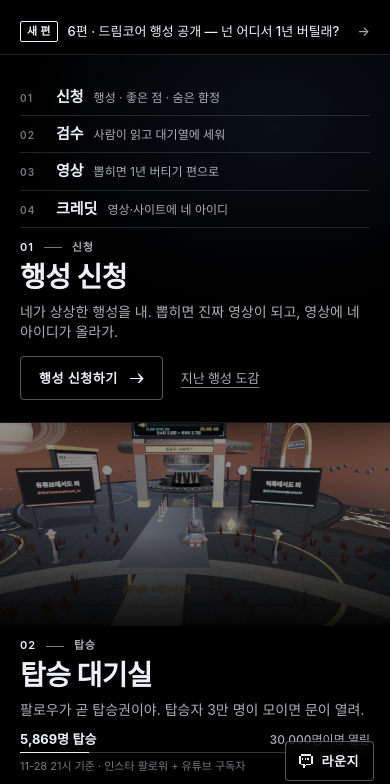
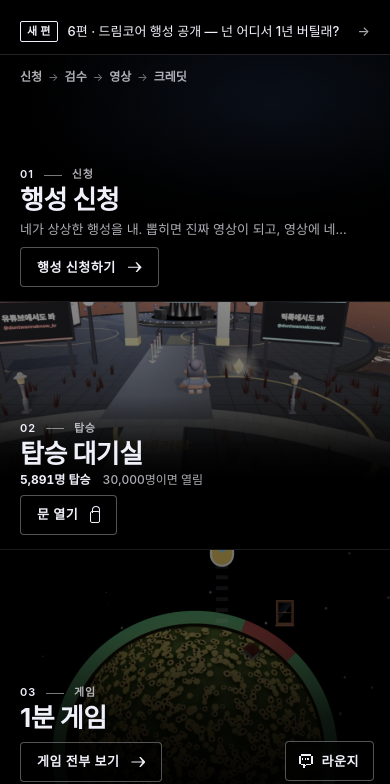
Before and after one commit to amioriginal/dwk-quiz, a plain HTML site: page space/start.html in a window 390 px wide. Shown: the part 47-831 px from the top of the page. Drawn offline with Linux system fonts and the light colour scheme; no server answers; a web font is replaced by a local one.

Commit message:
fix(입구): 폰 첫 화면에 세 칸이 다 보이게 — 칸마다 제목·한 줄·단추만
- 폰(899px 이하)에서 세 칸 = 화면 높이를 3등분, 스크롤 없이 셋 다 보임
- 칸 안의 목록(4단계·게임 목록·탑승 막대)은 한 줄 요약 또는 다음 화면으로
- 탑승 칸 영상을 칸 배경으로, 캐릭터가 제목 위에 오게
- 탑승자 수 22시 기준 갱신

Co-Authored-By: Claude Opus 5.5 <noreply@anthropic.com>

```diff
--- a/index.html
+++ b/index.html
@@ -16,7 +16,7 @@
 <link rel="canonical" href="https://dontwannaknow.kr/">
 <meta name="theme-color" content="#000000">
 <link rel="stylesheet" href="https://cdn.jsdelivr.net/gh/orioncactus/pretendard@v1.3.9/dist/web/variable/pretendardvariable-dynamic-subset.min.css" integrity="sha384-GIdEBaqGN9mNkDkMkzMHW8EKUqtpPIe/sLj1X7DIrnc9uPtLROJgmuDlh+3rBw0j" crossorigin="anonymous">
-<link rel="stylesheet" href="start-doors.css?v=8">
+<link rel="stylesheet" href="start-doors.css?v=9">
 </head>
 <body class="gate">
 <!-- 입구(2026-11-28 대표 「픽세 사이트 들어가면 처음에 3개로 … 목적에 따라서 ㄱ」 → 「똑같이 만들지 말고 … 세계 최고인거 보고」
--- a/space/data.js
+++ b/space/data.js
@@ -135,7 +135,7 @@ window.DWK = {
   //   openAt: 이 인원이 타면 우주선 광장이 열린다(대표 「1만 명에 먼저 열기」) · seats: 좌석 수 = 다 타면 출발(대표 「100,000명으로」)
   //   wall: 좌석 벽에 새겨 보여 주는 견본 아이디(시연용 · 실제 팔로워 아님 · 벽에 「견본」 표시가 붙는다). 1번은 우리 계정.
   ship: {
-    boarded: 5869, asOf: '11-28 21시', sources: { instagram: 2929, youtube: 2940 }, seats: 100000, openAt: 30000, // openAt 11-28 대표 「팔로우 3만되면 열거니까 접속 안되게」(구 10000 = 「1만 명에 먼저 열기」 대체됨)
+    boarded: 5891, asOf: '11-28 22시', sources: { instagram: 2941, youtube: 2950 }, seats: 100000, openAt: 30000, // openAt 11-28 대표 「팔로우 3만되면 열거니까 접속 안되게」(구 10000 = 「1만 명에 먼저 열기」 대체됨)
     wall: [
       { no: 1, id: 'dontwannaknow.kr' },
       { no: 2, id: 'sample_bukang' },
--- a/space/start-doors.css
+++ b/space/start-doors.css
@@ -153,3 +153,45 @@ body.gate .dch-new { background: var(--fg); color: #000; box-shadow: none; borde
 @media (prefers-reduced-motion: reduce) { .note.pop { animation: none; } }
 /* 01 행성 신청 — 넓은 화면에선 네 단계를 칸 가운데 높이로(옛 행성 4개 자리) */
 @media (min-width: 900px) { .flow { margin: auto 0; padding: 0; } .flow b { font-size: 17px; } .flow span { font-size: 13px; } }
+
+/* ── 폰: 세 칸이 첫 화면에 다 들어오게(11-28 대표 「픽세는 핸드폰으로 접속하면 한눈에 3개 페이지가 보이게 … 수정해」) ──
+   픽세 실측(pixe-official.pages.dev · 390×844 · 11-28 22시): 문서 높이 = 화면 높이(스크롤 0), 칸마다 화면을 정확히 3등분,
+   칸 안에는 배경 그림 · 큰 제목 · 한 줄 설명 · 단추 하나만. 우리 v2는 칸 안에 4단계 목록·탑승 현황·게임 목록까지 넣어 1,183px(화면의 1.4배)였다.
+   그래서 폰에선 세 칸 = (화면 높이 − 머리 줄 − 새 편 줄) ÷ 3, 칸 안은 「번호 · 제목 · 한 줄 · 단추」만 남긴다. 자세한 건 누른 뒤 화면에 있다.
+   새 편 줄(.live)은 남긴다(NASA 「지금 일어난 일」). 컴퓨터(900px 이상)는 그대로. */
+@media (max-width: 899px) {
+  .tri { height: 100svh; min-height: 480px; } /* 머리 줄 56px는 .tri 위 여백(padding-top)에 들어 있다 */
+  .live:not([hidden]) + .tri { padding-top: 0; height: calc(100svh - 56px - env(safe-area-inset-top) - var(--livebar, 47px)); min-height: 420px; }
+  .panel { flex: 1 1 0; min-height: 0; padding: 14px 20px 14px; justify-content: flex-end; }
+  .cap { gap: 5px; }
+  .panel h2 { font-size: 26px; line-height: 1.15; }
+  .sub { font-size: 13px; line-height: 1.4; display: -webkit-box; -webkit-line-clamp: 1; -webkit-box-orient: vertical; overflow: hidden; }
+  .acts { margin-top: 4px; gap: 6px 14px; }
+  .btn { height: 40px; padding: 0 16px; }
+  /* 칸 안의 칸은 뺀다 — 보조 링크 · 대기열 · 게임 목록 · 탑승 막대 */
+  .txt, .queue, .games, .board-bar, .board-src { display: none !important; }
+  /* 01 신청 — 네 단계는 지우지 않고 한 줄로(규칙을 칸 위에 그대로 · 픽세처럼 「?」 뒤에 숨기지 않는다) */
+  .flow { order: 0; margin: 0; padding: 0; display: flex; flex-wrap: nowrap; gap: 0; max-width: none; }
+  .flow li { display: flex; align-items: baseline; padding: 0; border: 0; gap: 0; }
+  .flow li::before, .flow span, .flow em { display: none; }
+  .flow b { font: 600 12px/1 var(--sans); color: var(--fg2); }
+  .flow li + li::before { display: inline; content: '→'; margin: 0 6px; font: 400 11px/1 var(--sans); letter-spacing: 0; color: var(--fg3); }
+  .p-apply { flex-direction: column; justify-content: flex-end; }
+  .p-apply .flow { position: absolute; top: 16px; left: 20px; right: 20px; }
+  /* 02 탑승 — 영상을 칸 전체 배경으로(따로 떼면 칸이 길어진다). 착지한 캐릭터가 글 위쪽에 오게 위로 올린다 */
+  .p-plaza { min-height: 0; padding-top: 14px; }
+  .p-plaza .bg { inset: -24% 0 auto 0; height: 100%; object-position: 50% 50%; } /* 가로 영상이라 위아래 잘림이 없다 → 칸째 위로 24% 올려 착지 캐릭터가 제목 위에 오게(11-28 대표 「폰에서 캐릭터 안 가리게」 유지) */
+  .p-plaza::before { inset: 0; height: auto; background: linear-gradient(180deg, rgba(0, 0, 0, 0) 0%, rgba(0, 0, 0, .2) 38%, rgba(0, 0, 0, .88) 62%, #000 72%); } /* 올린 영상의 아래 끝(76%)이 선으로 안 보이게 72%에서 완전히 검게 */
+  .board { margin-top: 0; }
+  .board-n { font-size: 12px; justify-content: flex-start; }
+  .p-plaza .sub { display: none; } /* 탑승 숫자(「5,891명 탑승 · 30,000명이면 열림」)가 한 줄 설명을 대신한다 */
+  .p-plaza .board[hidden] ~ .acts { margin-top: 4px; }
+  .foot { padding-top: 18px; }
+}
+/* 작은 폰(아이폰 SE 667px 등): 번호 줄을 빼고 단추를 줄인다 */
+@media (max-width: 899px) and (max-height: 720px) {
+  .eyebrow { display: none; }
+  .panel h2 { font-size: 22px; }
+  .btn { height: 36px; font-size: 12px; }
+  .panel { padding-bottom: 10px; }
+}
--- a/space/start.html
+++ b/space/start.html
@@ -14,7 +14,7 @@
 <meta property="og:image" content="img/og.jpg">
 <meta name="theme-color" content="#000000">
 <link rel="stylesheet" href="https://cdn.jsdelivr.net/gh/orioncactus/pretendard@v1.3.9/dist/web/variable/pretendardvariable-dynamic-subset.min.css" integrity="sha384-GIdEBaqGN9mNkDkMkzMHW8EKUqtpPIe/sLj1X7DIrnc9uPtLROJgmuDlh+3rBw0j" crossorigin="anonymous">
-<link rel="stylesheet" href="start-doors.css?v=8">
+<link rel="stylesheet" href="start-doors.css?v=9">
 </head>
 <body class="gate">
 <!-- 입구(2026-11-28 대표 「픽세 사이트 들어가면 처음에 3개로 … 목적에 따라서 ㄱ」 → 「똑같이 만들지 말고 … 세계 최고인거 보고」
```
